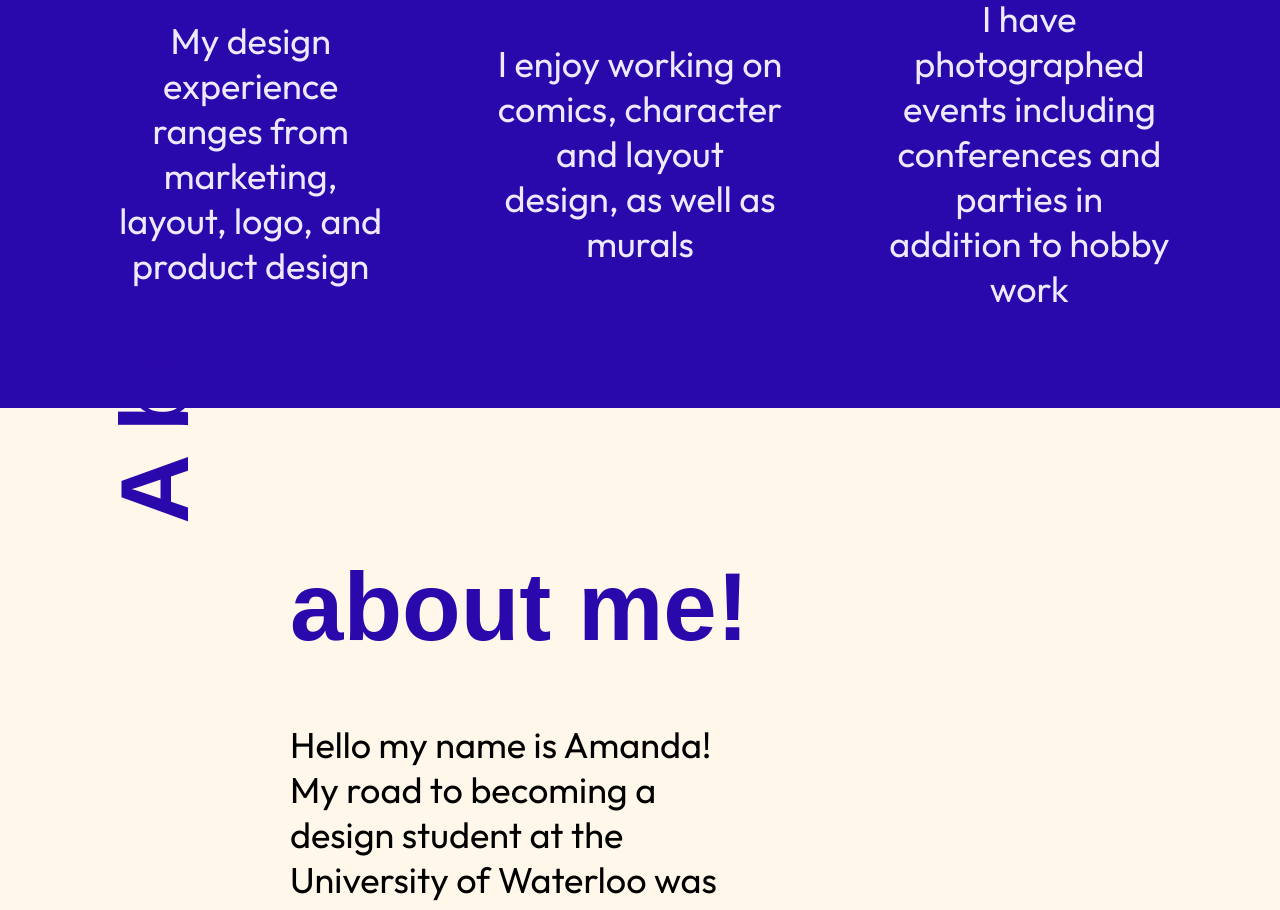
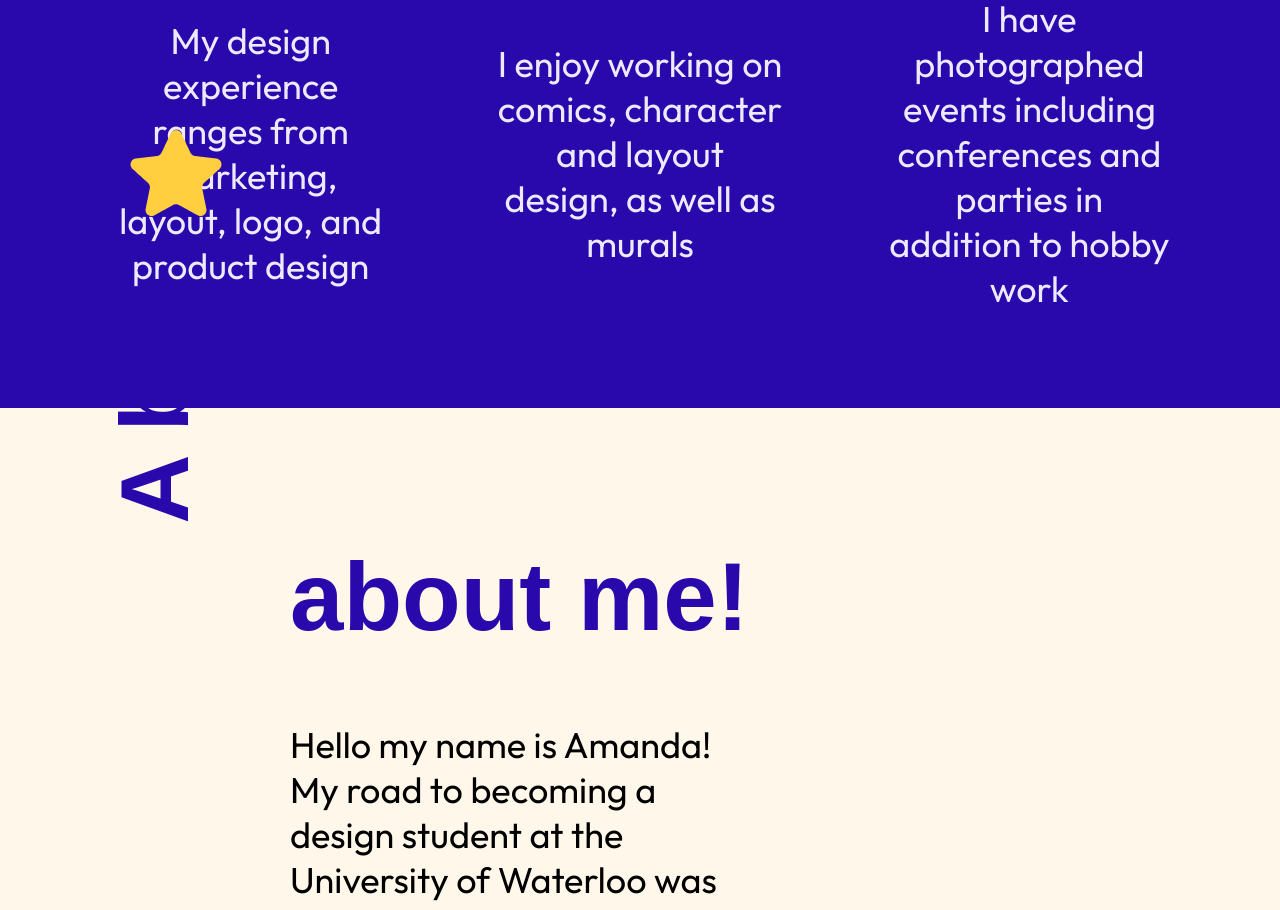
Before and after one commit to a23guan/Personal-Website-GBDA-228-A3, a plain HTML site: page index.html in a window 1280 px wide. Shown: the part 1720-2630 px from the top of the page. Drawn offline with Linux system fonts and the light colour scheme; a web font is replaced by a local one.

Commit message:
added star

```diff
--- a/index.html
+++ b/index.html
@@ -144,7 +144,7 @@
     .about_blurb h1:nth-of-type(2){
       color: #2908AC;
       left: 290px;
-      top: 80px;
+      top: 70px;
       position: relative;
     }
 
@@ -155,10 +155,17 @@
       width: 35%;
     }
 
-    .about_blurb img{
+    .about_blurb img:first-of-type{
       position: relative;
       padding: 10px 10px 290px 50px;
       height: 729px;
+    }
+
+    .about_blurb img:nth-of-type(2){
+      position: absolute;
+      left: 130px;
+      top: 1850px;
+
     }
 
   </style>
@@ -205,6 +212,7 @@
         <p>Hello my name is Amanda! My road to becoming a design student at the University of Waterloo was long. I went from wanting to be in animation, to an environment student, to a communications student. I eventually landed on the Stratford School of Interaction Design which covers many disciplines ranging from design to business to technology. As a hobby artist, I particularly enjoy design and branding and I bring an illustrative angle to my work. Currently I live in Waterloo and most of the time you can find me playing a game of Scrabble.</p>
 
         <img src="portrait 1.png" alt="description of image">
+        <img src="Star 4.png" alt="description of image">
       </div>
 
     </div>
```
